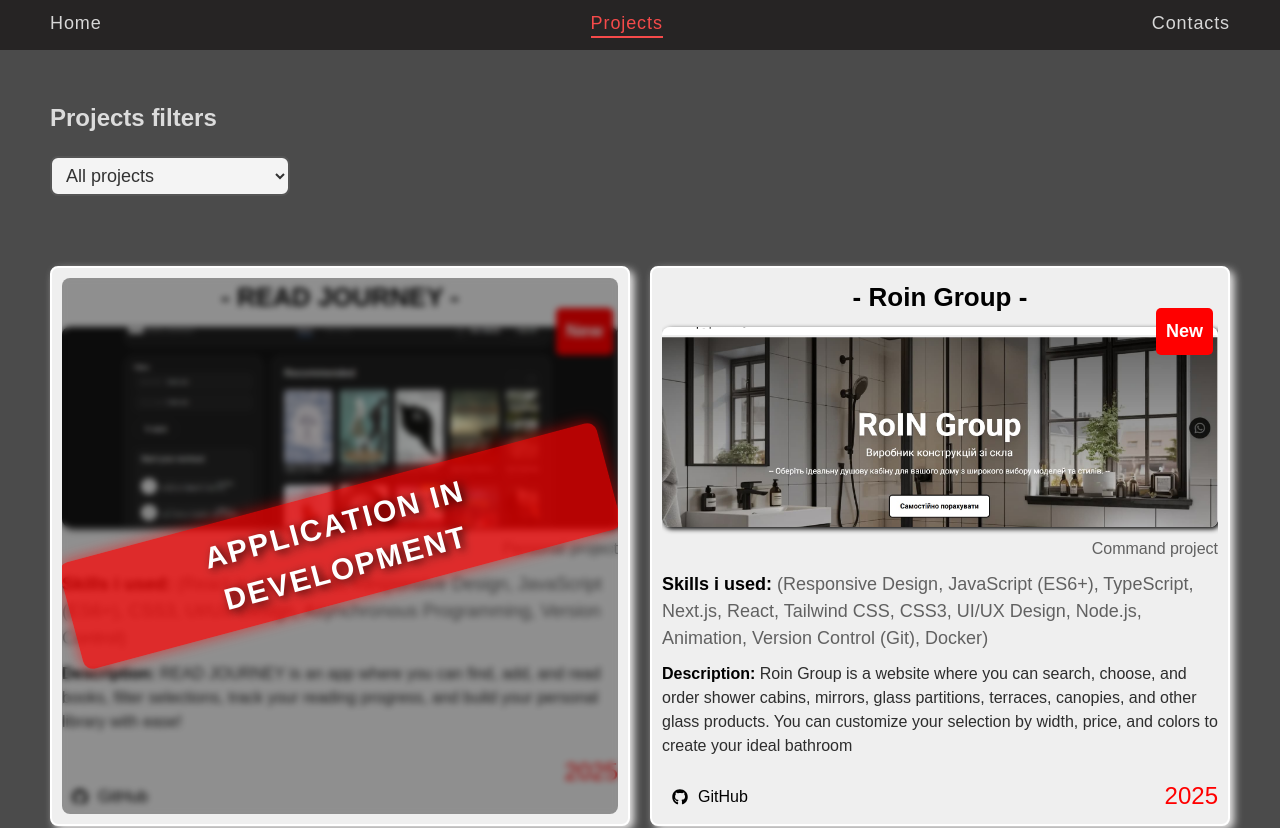
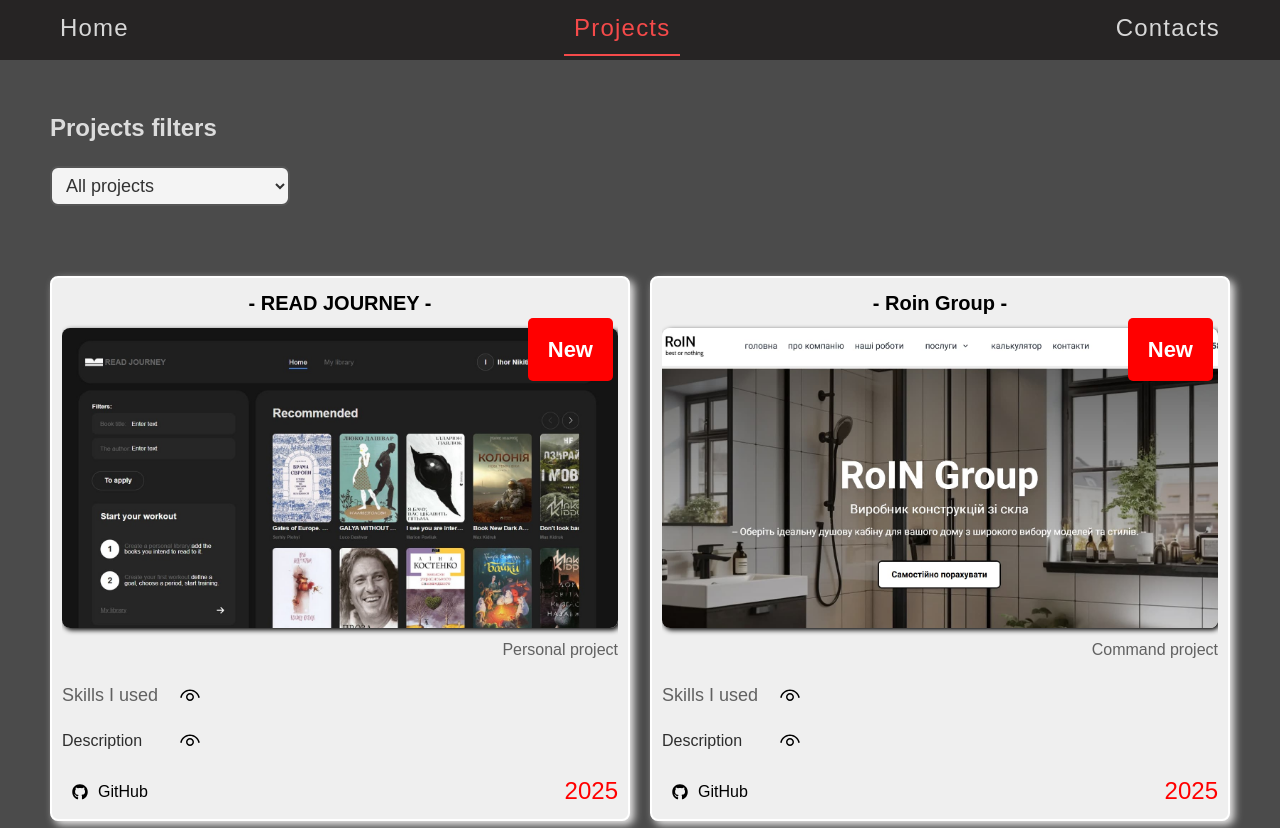
Before and after one commit to NikitinIhor/Portfolio, a React (Vite) app: page /projects in a window 1280 px wide. Shown: the top 828 px of the page. Built offline with nearby package versions, Linux system fonts and the light colour scheme.

Commit message:
fix:all project styles

```diff
--- a/src/components/Diploma/Diploma.module.css
+++ b/src/components/Diploma/Diploma.module.css
@@ -1,9 +1,3 @@
-.title {
-  width: 120px;
-  margin-bottom: 4px;
-  text-align: center;
-}
-
 .cv {
   position: relative;
   opacity: 0;
@@ -18,12 +12,6 @@
 .show {
   opacity: 1;
   transform: scale(1);
-}
-.arrows {
-  position: absolute;
-  bottom: 0;
-  display: flex;
-  gap: 50px;
 }
 
 .unvisible {
@@ -40,26 +28,43 @@
     transform: scale(0.7);
   }
 }
+
 .title {
+  width: 120px;
+  margin-bottom: 4px;
+  text-align: center;
   font-size: 18px;
   font-weight: 500;
   letter-spacing: 0.05em;
   color: rgb(206, 206, 206);
 }
+
 .arrows {
+  position: absolute;
+  bottom: 0;
   display: flex;
   justify-content: space-between;
+  gap: 50px;
 }
 .image img {
   width: 70px;
   animation: animation 1s infinite alternate;
 }
+@media (min-width: 768px) {
+  .title {
+    width: 150px;
+  }
+}
 @media (min-width: 1200px) {
   .title {
-    font-size: 32px;
+    width: 200px;
+    font-size: 28px;
   }
 
   .image img {
-    width: 150px;
+    width: 120px;
+  }
+  .arrows {
+    gap: 100px;
   }
 }
--- a/src/components/Footer/Footer.module.css
+++ b/src/components/Footer/Footer.module.css
@@ -1,5 +1,5 @@
 .footer {
-  z-index: 100;
+  z-index: 00;
   color: rgb(206, 206, 206);
   background-color: rgb(38, 36, 36);
 }
@@ -50,8 +50,8 @@
     display: block;
   }
 }
-@media (min-width: 1440px) {
+@media (min-width: 1200px) {
   .icon span {
-    font-size: 24px;
+    font-size: 18px;
   }
 }
--- a/src/components/Navigation/Navigation.module.css
+++ b/src/components/Navigation/Navigation.module.css
@@ -14,6 +14,8 @@
   font-weight: 500;
   transition: all 0.4s ease;
   letter-spacing: 0.05em;
+  padding: 10px;
+  cursor: pointer;
 }
 .link:hover {
   color: rgb(245, 74, 74);
@@ -31,7 +33,7 @@
   width: 100%;
   height: 2px;
 }
-@media (min-width: 1440px) {
+@media (min-width: 1200px) {
   .header {
     height: 60px;
   }
--- a/src/components/Project/Project.jsx
+++ b/src/components/Project/Project.jsx
@@ -1,4 +1,7 @@
+import { useState } from "react";
 import { FaGithub } from "react-icons/fa";
+
+import { VscEye, VscEyeClosed } from "react-icons/vsc";
 import css from "./Project.module.css";
 
 export default function Project({
@@ -13,32 +16,78 @@
     github,
     isNew,
     year,
-    inProcess,
   },
 }) {
+  const [showSkills, setShowSkills] = useState(false);
+  const [showDescription, setShowDescription] = useState(false);
+
   return (
     <div className={css.wrapper}>
-      {inProcess && (
-        <div className={css.inProcess}>
-          <p> Application in Development</p>
+      <a
+        className={css.github}
+        href={github}
+        target="_blank"
+        rel="noopener noreferrer"
+      >
+        <FaGithub /> <span>GitHub</span>
+      </a>
+
+      {isNew && <div className={css.newBadge}>New</div>}
+
+      <h2 className={css.title}>- {title} -</h2>
+      <a
+        href={url}
+        className={css.item}
+        target="_blank"
+        rel="noopener noreferrer"
+      >
+        <img className={css.image} src={image} alt={alt} />
+      </a>
+      <p className={css.sub}>{subtitle}</p>
+
+      <div
+        className={css.skills}
+        onClick={() => setShowSkills((prevState) => !prevState)}
+      >
+        <div className={css.menu}>
+          <p>Skills I used</p>
+          <span className={css.finger}>
+            {showSkills ? <VscEyeClosed size="24px" /> : <VscEye size="24px" />}
+          </span>
+        </div>
+      </div>
+      {showSkills && (
+        <div className={`${css.skills_body} ${showSkills ? css.active : ""}`}>
+          {skills}
         </div>
       )}
-      <a className={css.github} href={github} target="_blank">
-        <FaGithub /> <span>GitHub</span>
-      </a>
-      {isNew && <div className={css.newBadge}>New</div>}
-      <a href={url} className={css.item} target="_blank">
-        <h2 className={css.title}>- {title} -</h2>
-        <img className={css.image} src={image} alt={alt} />
-        <p className={css.sub}>{subtitle}</p>
-        <p className={css.skills}>
-          <span>Skills i used:</span> ({skills})
-        </p>
-        <p className={css.description}>
-          <span className={css.span}>Description:</span> {description}
-        </p>
-        <span className={css.year}>{year}</span>
-      </a>
+
+      <div
+        className={css.description}
+        onClick={() => setShowDescription((prevState) => !prevState)}
+      >
+        <div className={css.menu}>
+          <p className={css.span}>Description</p>
+          <span className={css.finger}>
+            {showDescription ? (
+              <VscEyeClosed size="24px" />
+            ) : (
+              <VscEye size="24px" />
+            )}
+          </span>
+        </div>
+      </div>
+      {showDescription && (
+        <div
+          className={`${css.description_body} ${
+            showDescription ? css.active : ""
+          }`}
+        >
+          {description}
+        </div>
+      )}
+
+      <span className={css.year}>{year}</span>
     </div>
   );
 }
--- a/src/components/Project/Project.module.css
+++ b/src/components/Project/Project.module.css
@@ -44,10 +44,35 @@
 .item:hover .sub {
   color: rgb(239, 24, 24);
 }
+.menu {
+  display: flex;
+  align-items: center;
+  justify-content: space-between;
+  width: 140px;
+  margin-bottom: 20px;
+}
+.description_body,
+.skills_body {
+  font-size: 14px;
+  display: none;
+  padding: 8px;
+  border: 1px solid black;
+  letter-spacing: 1;
+  background: #e1dfdf;
+  border-radius: 10px;
+  margin-bottom: 20px;
+  color: black;
+}
+.description_body.active,
+.skills_body.active {
+  display: block;
+}
 .description {
   font-size: 12px;
   color: rgb(45, 45, 45);
-  margin-bottom: 20px;
+}
+.finger {
+  cursor: pointer;
 }
 .description span {
   font-weight: 600;
@@ -58,6 +83,7 @@
   margin-bottom: 10px;
   font-size: 12px;
 }
+
 .skills span {
   font-size: 18px;
   color: black;
@@ -85,41 +111,12 @@
   color: red;
   background-color: rgb(209, 200, 200);
 }
-.inProcess {
-  position: absolute;
-  z-index: 1000;
-  top: 0;
-  left: 0;
-  width: 100%;
-  height: 100%;
-  background: rgba(0, 0, 0, 0.4);
-  color: white;
-  display: flex;
-  align-items: center;
-  justify-content: center;
-  font-size: 30px;
-  font-weight: 900;
-  text-transform: uppercase;
-  border-radius: 8px;
-  text-align: center;
-  backdrop-filter: blur(3px);
-  letter-spacing: 2px;
-}
-
-.inProcess p {
-  transform: rotate(-15deg);
-  text-shadow: 3px 3px 10px rgba(0, 0, 0, 0.8);
-  background: rgba(255, 0, 0, 0.7);
-  padding: 10px 20px;
-  border-radius: 10px;
-  box-shadow: 0px 0px 15px rgba(255, 0, 0, 0.6);
-}
 
 /* -------------------------------------------------------------- */
 
 @media (min-width: 768px) {
   .title {
-    font-size: 26px;
+    font-size: 20px;
   }
   .image {
     height: 200px;
@@ -134,7 +131,7 @@
     font-size: 24px;
   }
 }
-@media (min-width: 1440px) {
+@media (min-width: 1200px) {
   .image {
     height: 300px;
   }
@@ -145,4 +142,8 @@
     padding: 15px 20px;
     font-size: 22px;
   }
+  .description_body,
+  .skills_body {
+    font-size: 18px;
+  }
 }
--- a/src/components/Social/Social.module.css
+++ b/src/components/Social/Social.module.css
@@ -10,7 +10,7 @@
     font-size: 26px;
   }
 }
-@media (min-width: 140px) {
+@media (min-width: 1200px) {
   .social {
     font-size: 32px;
   }
--- a/src/components/TypingEffect/TypingEffect.module.css
+++ b/src/components/TypingEffect/TypingEffect.module.css
@@ -21,7 +21,7 @@
     font-size: 18px;
   }
 }
-@media (min-width: 1440px) {
+@media (min-width: 1200px) {
   .title {
     font-size: 40px;
   }
--- a/src/data.js
+++ b/src/data.js
@@ -35,7 +35,6 @@
     isNew: true,
     year: "2025",
     filter: "react",
-    inProcess: true,
   },
   {
     id: 1,
--- a/src/pages/Contacts/Contacts.module.css
+++ b/src/pages/Contacts/Contacts.module.css
@@ -40,7 +40,7 @@
 }
 .socials {
   position: absolute;
-  right: 1%;
+  right: 2%;
   top: 60%;
   transition: opacity 1s ease-out;
 }
@@ -105,13 +105,12 @@
     top: 30%;
   }
 }
-@media (min-width: 1440px) {
+@media (min-width: 1200px) {
   .email {
     font-size: 28px;
   }
   .btn {
     bottom: 15%;
     font-size: 28px;
-    /* left: 60%; */
   }
 }
--- a/src/pages/Home/Home.module.css
+++ b/src/pages/Home/Home.module.css
@@ -1,7 +1,7 @@
 .wrapper {
   background: url("../../images/wallpaper.jpg") no-repeat center;
   background-size: cover;
-  min-height: 80vh;
+  min-height: 100vh;
 }
 
 .body {
@@ -11,8 +11,19 @@
   transform: translate(-50%, -50%);
   display: flex;
   align-items: center;
+  gap: 50px;
 }
 @media (min-width: 768px) {
+  .body {
+    left: 50%;
+    transform: translate(-20%, -50%);
+    gap: 20px;
+  }
 }
 @media (min-width: 1200px) {
+  .body {
+    top: -100px;
+    bottom: 0;
+    transform: translate(0, 0);
+  }
 }
--- a/src/pages/Projects/Projects.jsx
+++ b/src/pages/Projects/Projects.jsx
@@ -12,16 +12,11 @@
   useEffect(() => {
     const timeout = setTimeout(() => {
       setLoading(false);
-    }, 1200);
+    }, 1000);
     return () => clearTimeout(timeout);
   }, []);
 
-  if (loading)
-    return (
-      <div className={css.loader}>
-        <Loader />
-      </div>
-    );
+  if (loading) return <Loader />;
 
   const handleChangeFilter = (filter) => {
     setLoading(true);
--- a/src/pages/Projects/Projects.module.css
+++ b/src/pages/Projects/Projects.module.css
@@ -1,9 +1,3 @@
-.loader {
-  position: absolute;
-  top: 50%;
-  left: 50%;
-  transform: translate(-50%, -50%);
-}
 .list {
   padding-top: 20px;
   display: grid;
```
